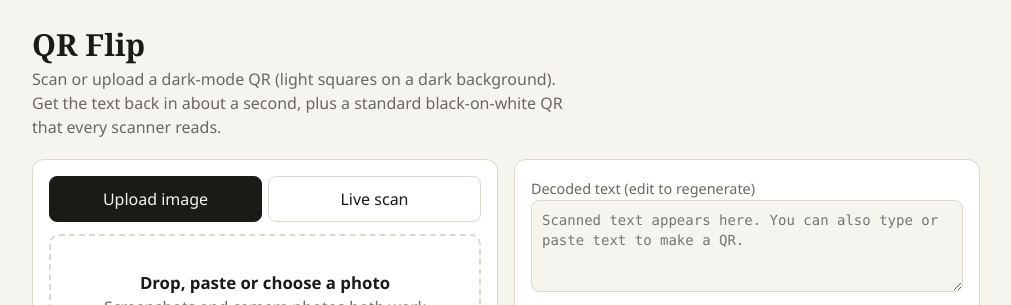
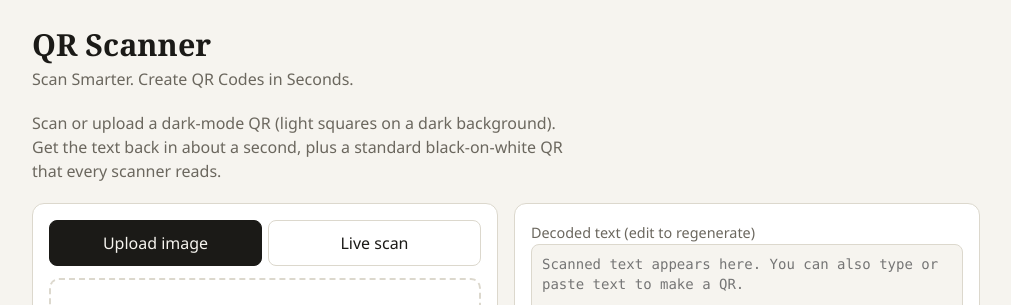
Before and after one commit to Mayur-web03/qr, a website: page index.html in a window 1280 px wide. Shown: the top 305 px of the page, without its empty margins (134-1145 px from the left). Drawn offline with nearby package versions, Linux system fonts and the light colour scheme.

Commit message:
Update index.html

```diff
--- a/index.html
+++ b/index.html
@@ -3,7 +3,7 @@
 <head>
 <meta charset="utf-8">
 <meta name="viewport" content="width=device-width, initial-scale=1, viewport-fit=cover">
-<title>QR Flip: dark QR to scannable QR</title>
+<title>QR Scanner: Scan Smarter, Create QR Codes in Seconds</title>
 <script src="https://cdnjs.cloudflare.com/ajax/libs/jsqr/1.4.0/jsQR.min.js"></script>
 <script src="https://cdnjs.cloudflare.com/ajax/libs/qrcode-generator/1.4.4/qrcode.min.js"></script>
 <style>
@@ -49,7 +49,8 @@ select{padding:8px;border-radius:8px;border:1px solid var(--line);background:var
 </head>
 <body>
 <main>
-  <h1>QR Flip</h1>
+  <h1>QR Scanner</h1>
+  <p class="sub">Scan Smarter. Create QR Codes in Seconds.</p>
   <p class="sub">Scan or upload a dark-mode QR (light squares on a dark background). Get the text back in about a second, plus a standard black-on-white QR that every scanner reads.</p>
 
   <div class="grid">
```
